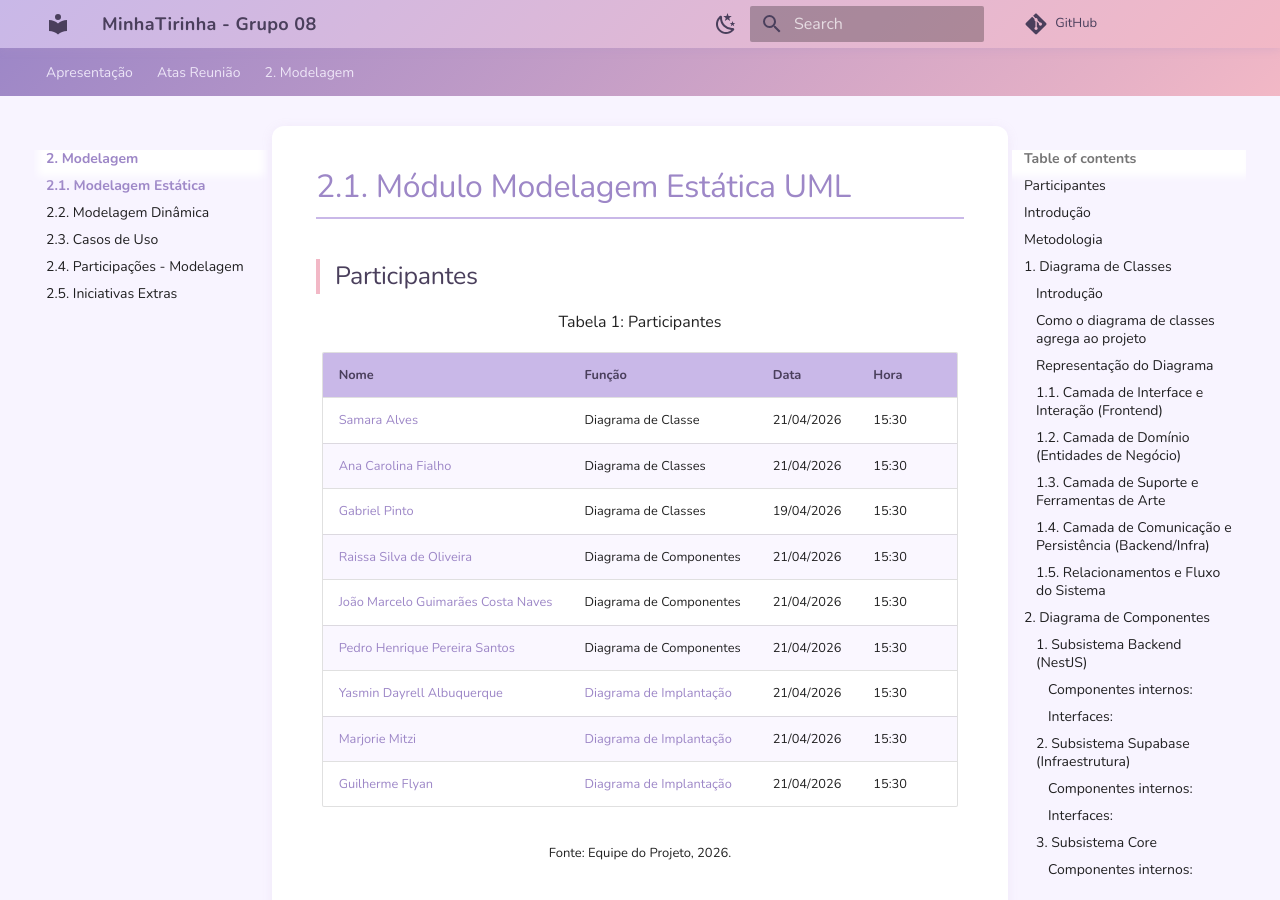
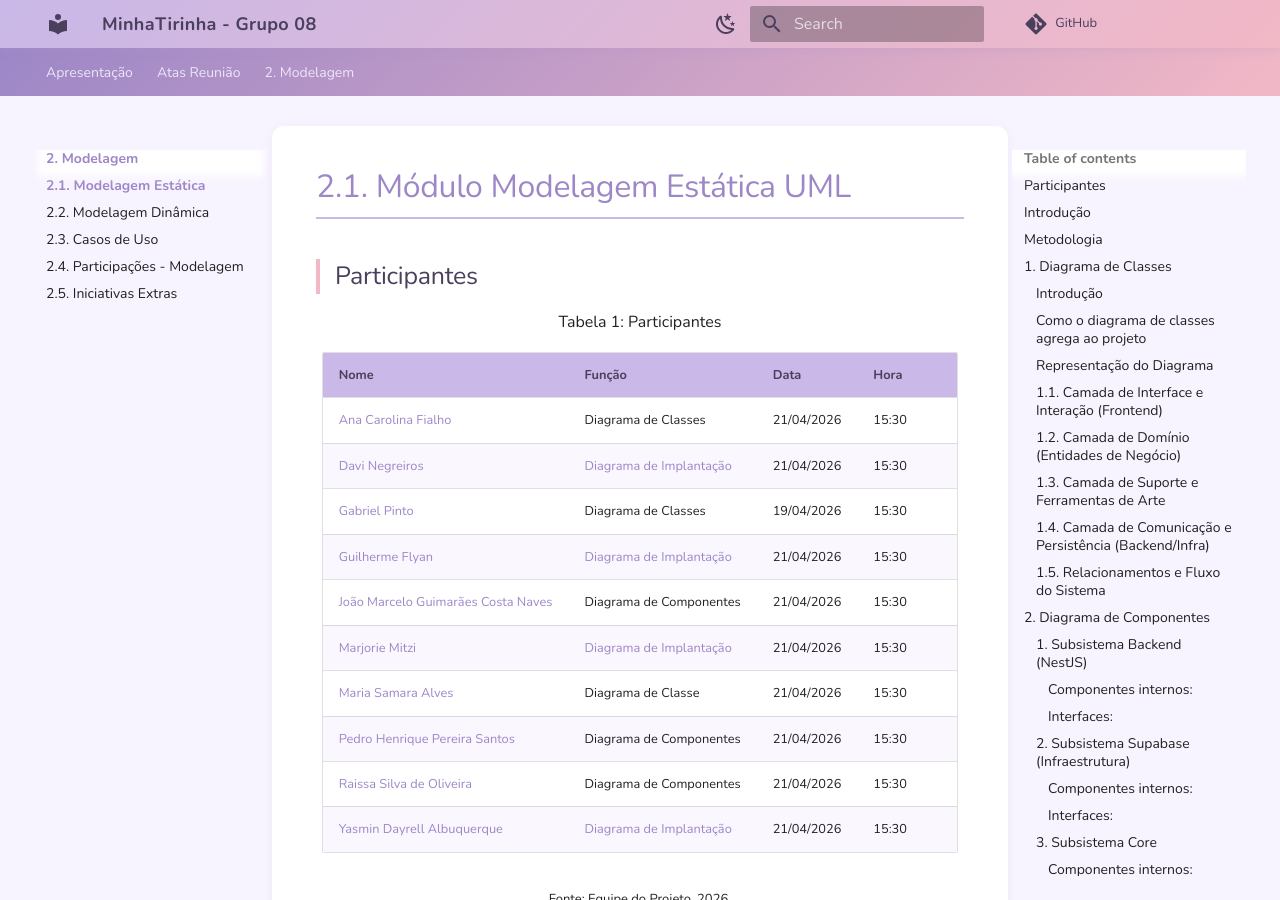
Before and after one commit to UnBArqDsw2026-1-Turma01/2026.1-T01-G08_MinhaTirinha_Entrega_02, an MkDocs documentation site: the page built from docs/Modelagem/2.1.ModelagemEstatica.md, in a window 1280 px wide and 900 px high. Built offline with MkDocs 1.6.1 and Material for MkDocs 9.7.7, drawn with Linux system fonts in a browser that asks for light colours; comment, search, counter and statistics services are not loaded.

Commit message:
Update 2.1.ModelagemEstatica.md

```diff
--- a/docs/Modelagem/2.1.ModelagemEstatica.md
+++ b/docs/Modelagem/2.1.ModelagemEstatica.md
@@ -16,14 +16,14 @@
   </thead>
   <tbody>
     <tr>
-      <td><a href="https://github.com/SamaraAlvess">Samara Alves</a></td>
-      <td>Diagrama de Classe</td>
+      <td><a href="https://github.com/anawcarol">Ana Carolina Fialho</a></td>
+      <td>Diagrama de Classes</td>
       <td>21/04/2026</td>
       <td>15:30</td>
     </tr>
     <tr>
-      <td><a href="https://github.com/anawcarol">Ana Carolina Fialho</a></td>
-      <td>Diagrama de Classes</td>
+      <td><a href="https://github.com/DaviNegreiros">Davi Negreiros</a></td>
+      <td><a href="#/Modelagem/2.1.ModelagemEstatica?id=implantacao">Diagrama de Implantação</a></td>
       <td>21/04/2026</td>
       <td>15:30</td>
     </tr>
@@ -34,13 +34,26 @@
       <td>15:30</td>
     </tr>
     <tr>
-      <td><a href="https://github.com/daisha19">Raissa Silva de Oliveira</a></td>
+      <td><a href="https://github.com/GFlyan"> Guilherme Flyan</a></td>
+      <td><a href="#/Modelagem/2.1.ModelagemEstatica?id=implantacao">Diagrama de Implantação</a></td>
+      <td>21/04/2026</td>
+      <td>15:30</td>
+    </tr>
+    <tr>
+      <td><a href="https://github.com/JoaoMarceloGCN">João Marcelo Guimarães Costa Naves</a></td>
       <td>Diagrama de Componentes</td>
       <td>21/04/2026</td>
       <td>15:30</td>
-    </tr><tr>
-      <td><a href="https://github.com/JoaoMarceloGCN">João Marcelo Guimarães Costa Naves</a></td>
-      <td>Diagrama de Componentes</td>
+    </tr>
+    <tr>
+      <td><a href="https://github.com/Marjoriemitzi"> Marjorie Mitzi</a></td>
+      <td><a href="#/Modelagem/2.1.ModelagemEstatica?id=implantacao">Diagrama de Implantação</a></td>
+      <td>21/04/2026</td>
+      <td>15:30</td>
+    </tr>
+    <tr>
+      <td><a href="https://github.com/SamaraAlvess">Maria Samara Alves</a></td>
+      <td>Diagrama de Classe</td>
       <td>21/04/2026</td>
       <td>15:30</td>
     </tr>
@@ -51,23 +64,18 @@
       <td>15:30</td>
     </tr>
     <tr>
+      <td><a href="https://github.com/daisha19">Raissa Silva de Oliveira</a></td>
+      <td>Diagrama de Componentes</td>
+      <td>21/04/2026</td>
+      <td>15:30</td>
+    </tr>
+    <tr>
       <td><a href="https://github.com/YasminDayrell">Yasmin Dayrell Albuquerque</a></td>
       <td><a href="#/Modelagem/2.1.ModelagemEstatica?id=implantacao">Diagrama de Implantação</a></td>
       <td>21/04/2026</td>
       <td>15:30</td>
     </tr>
-     <tr>
-      <td><a href="https://github.com/Marjoriemitzi"> Marjorie Mitzi</a></td>
-      <td><a href="#/Modelagem/2.1.ModelagemEstatica?id=implantacao">Diagrama de Implantação</a></td>
-      <td>21/04/2026</td>
-      <td>15:30</td>
-    </tr>
-    <tr>
-      <td><a href="https://github.com/GFlyan"> Guilherme Flyan</a></td>
-      <td><a href="#/Modelagem/2.1.ModelagemEstatica?id=implantacao">Diagrama de Implantação</a></td>
-      <td>21/04/2026</td>
-      <td>15:30</td>
-    </tr>
+
   </tbody>
 </table>
 </div>
```
